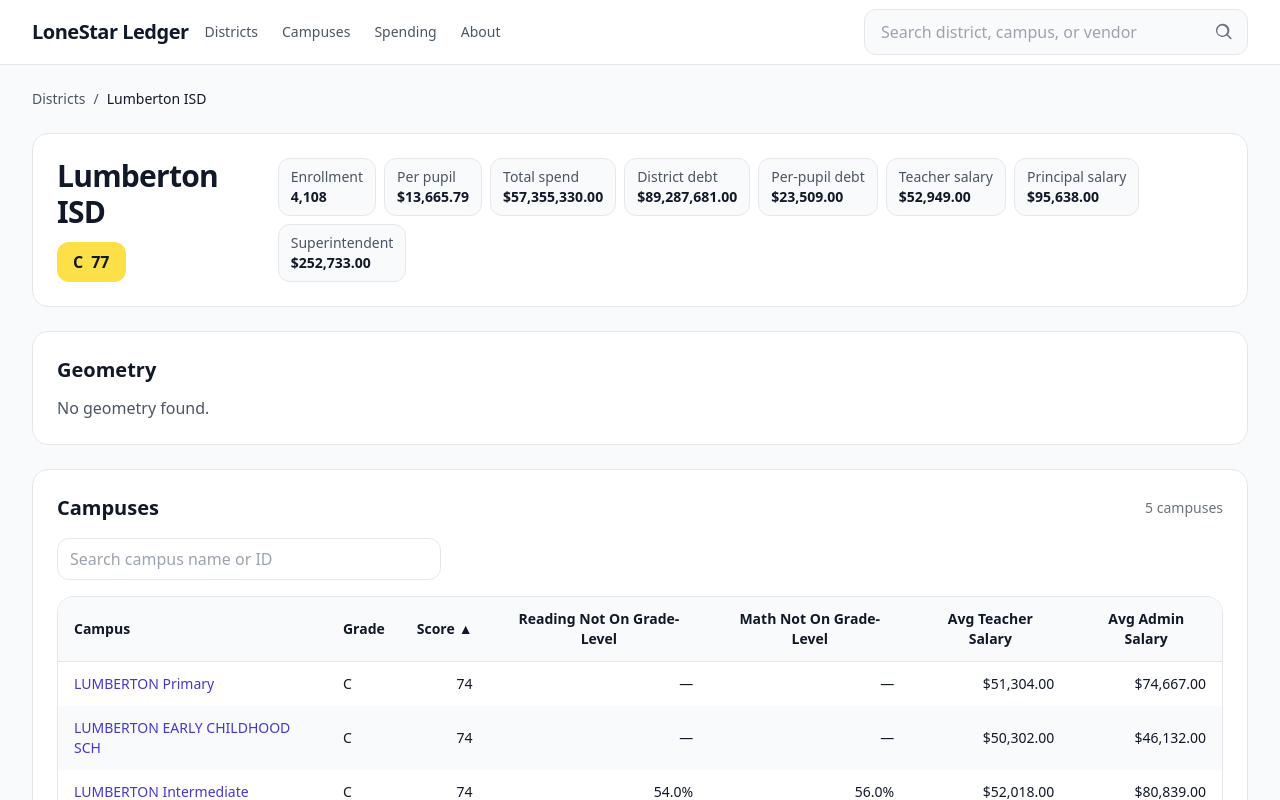
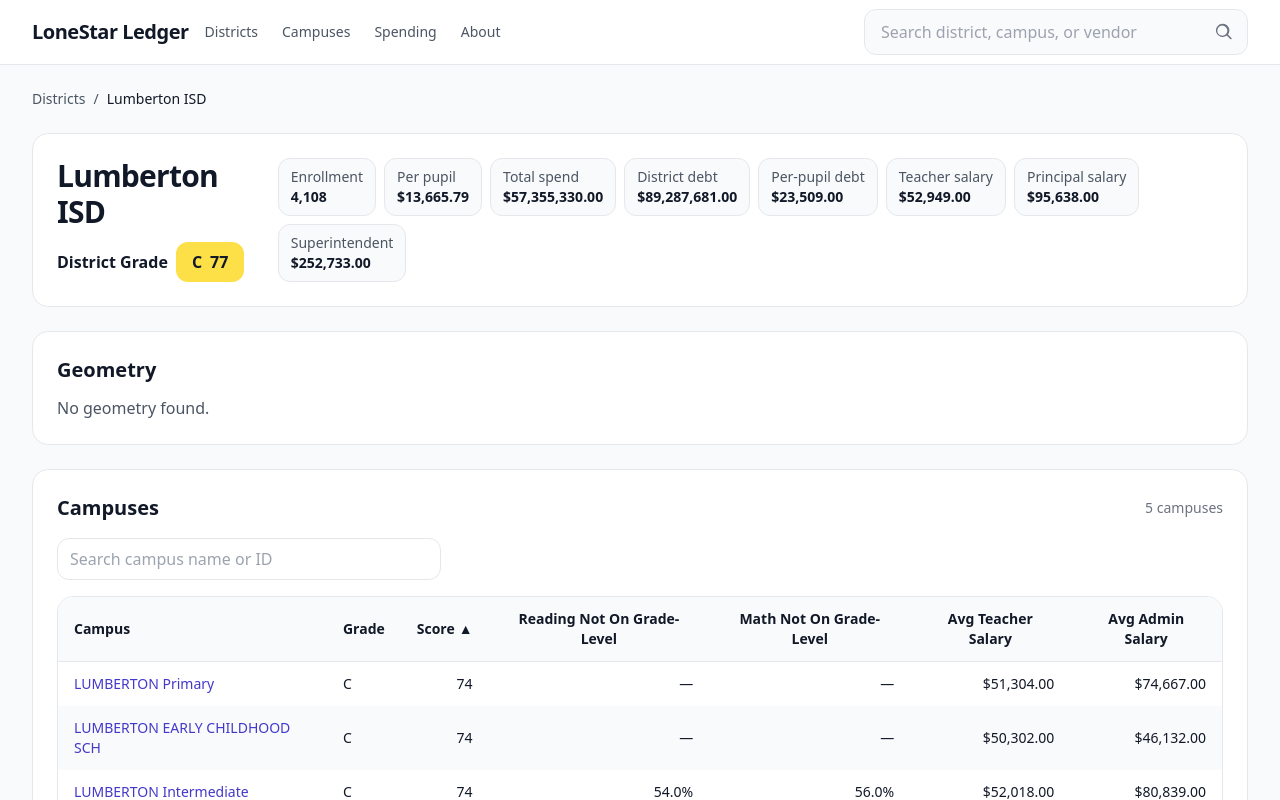
Before and after one commit to jab1897/LoneStarLedger5, a React (Vite) app: page /district/100907 in a window 1280 px wide. Shown: the top 800 px of the page. Built offline with nearby package versions, Linux system fonts and the light colour scheme; no server answers.

Commit message:
Label district grade pill

```diff
--- a/src/pages/DistrictDetail.jsx
+++ b/src/pages/DistrictDetail.jsx
@@ -332,7 +332,8 @@
             <h1 className="text-3xl font-extrabold tracking-tight">{displayName}</h1>
             <p className="text-gray-600 mt-1">{county}</p>
             {(districtGrade || Number.isFinite(districtScore)) && (
-              <div className="mt-3">
+              <div className="mt-3 flex items-center gap-2">
+                <span className="font-bold">District Grade</span>
                 <GradeScorePill grade={districtGrade} score={districtScore} />
               </div>
             )}
```
